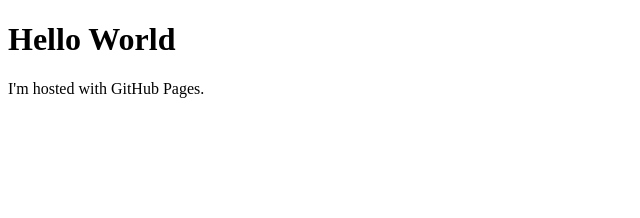
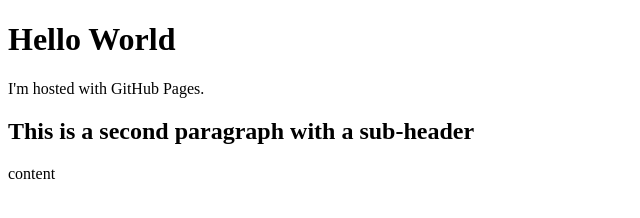
Before and after one commit to ant-dan/halszkaroid.github.io, a plain HTML site: page index.html in a window 1280 px wide. Shown: the whole page, without its empty margins (0-640 px from the left). Drawn offline with Linux system fonts and the light colour scheme.

Commit message:
Update index.html

```diff
--- a/index.html
+++ b/index.html
@@ -3,5 +3,7 @@
 <body>
 <h1>Hello World</h1>
 <p>I'm hosted with GitHub Pages.</p>
+<h2>This is a second paragraph with a sub-header</h2>
+<p>content</p>
 </body>
 </html>
```
